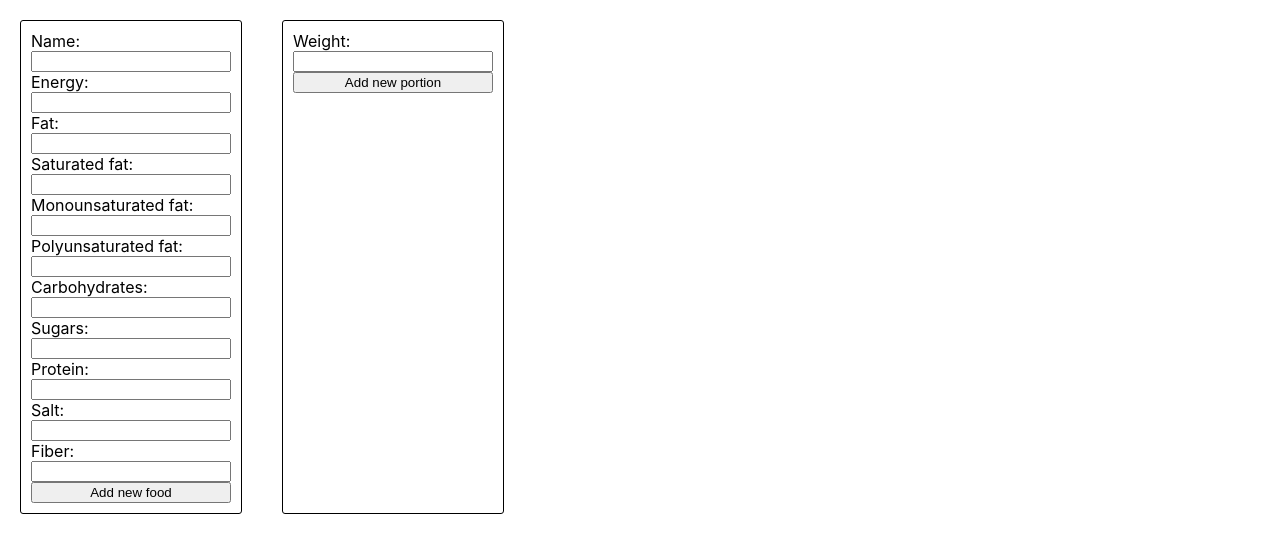
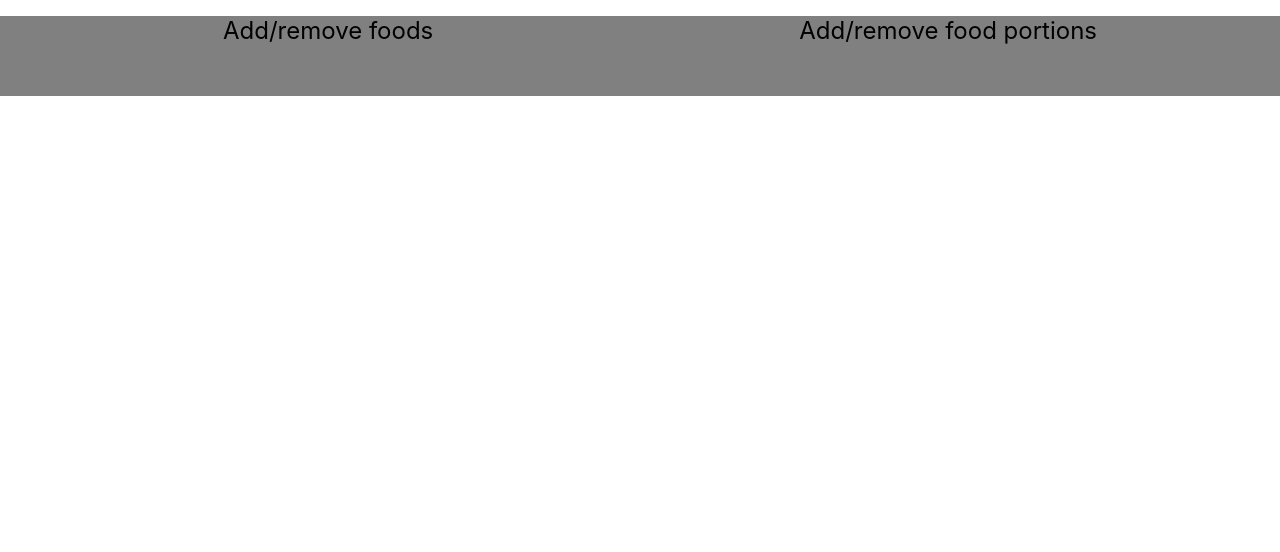
Before and after one commit to StrawbWine/life-manager-frontend, a React (Create React App) app: page / in a window 1280 px wide. Shown: the top 552 px of the page. Built offline with nearby package versions, Linux system fonts and the light colour scheme; no server answers.

Commit message:
✨Add Navbar and set up routes with React Router

```diff
--- a/package.json
+++ b/package.json
@@ -13,6 +13,7 @@
     "axios": "^0.27.2",
     "react": "^18.2.0",
     "react-dom": "^18.2.0",
+    "react-router-dom": "^6.3.0",
     "react-scripts": "5.0.1",
     "web-vitals": "^2.1.4"
   },
--- a/src/App.js
+++ b/src/App.js
@@ -1,29 +1,30 @@
 import React, { useState } from "react"
+import { BrowserRouter as Router, Routes, Route,  } from "react-router-dom";
 import './App.css';
 import useApi from "./hooks/useApi";
 import FoodContainer from "./components/FoodContainer/FoodContainer";
 import CreateFoodForm from "./components/CreateFoodForm/CreateFoodForm";
 import CreateFoodPortionForm from "./components/CreateFoodPortionForm/CreateFoodPortionForm";
+import Navbar from "./components/Navbar/Navbar";
+import FoodPage from "./components/FoodPage/FoodPage";
+import FoodPortionPage from "./components/FoodPortionPage/FoodPortionPage";
 
 function App() {
-  const API_URL = process.env.REACT_APP_API_URL
+  // const API_URL = process.env.REACT_APP_API_URL
 
-  const [foodData, getFoodData, setFoodData] = useApi(`${API_URL}/food`)
-  const [activeFood, setActiveFood] = useState(null)
+  // const [foodData, getFoodData, setFoodData] = useApi(`${API_URL}/food`)
+  // const [activeFood, setActiveFood] = useState(null)
 
   return (
-    <div className="App">
-      <FoodContainer
-        foodArray={foodData}
-        getFoods={getFoodData}
-        activeFood={activeFood}
-        setActiveFood={setActiveFood}
-      />
-      <div className="Forms" style={{display: "flex"}}>
-        <CreateFoodForm getFoods={getFoodData} />
-        <CreateFoodPortionForm activeFood={activeFood} />
+    <Router>
+      <div className="App">
+        <Navbar />
+        <Routes>
+          <Route path="/food" element={<FoodPage />} />
+          <Route path="/foodportion" element={<FoodPortionPage />} />
+        </Routes>
       </div>
-    </div>
+    </Router>
   );
 }
 
--- /dev/null
+++ b/src/components/Buttons/FoodSelectorButton/FoodSelectorButton.js
@@ -0,0 +1,11 @@
+import React from "react"
+
+const FoodSelectorButton = ({ foodName }) => {
+  return (
+    <div className="FoodSelectorButton">
+      <p>{foodName}</p>
+    </div>
+  )
+}
+
+export default FoodSelectorButton
--- /dev/null
+++ b/src/components/FoodPage/FoodPage.js
@@ -0,0 +1,26 @@
+import React, { useState } from "react"
+
+import useApi from "../../hooks/useApi";
+import FoodContainer from "../FoodContainer/FoodContainer";
+import CreateFoodForm from "../CreateFoodForm/CreateFoodForm";
+
+const FoodPage = () => {
+  const API_URL = process.env.REACT_APP_API_URL
+
+  const [foodData, getFoodData, setFoodData] = useApi(`${API_URL}/food`)
+  const [activeFood, setActiveFood] = useState(null)
+
+  return (
+    <div className="FoodPage">
+      <FoodContainer
+        foodArray={foodData}
+        getFoods={getFoodData}
+        activeFood={activeFood}
+        setActiveFood={setActiveFood}
+      />
+      <CreateFoodForm getFoods={getFoodData} />
+    </div>
+  )
+}
+
+export default FoodPage
--- /dev/null
+++ b/src/components/FoodPortionPage/FoodPortionPage.js
@@ -0,0 +1,22 @@
+import React from "react"
+import { useState } from "react"
+
+import FoodSelector from "../FoodSelector/FoodSelector"
+import useApi from "../../hooks/useApi"
+import CreateFoodPortionForm from "../CreateFoodPortionForm/CreateFoodPortionForm"
+
+const FoodPortionPage = () => {
+  const API_URL = process.env.REACT_APP_API_URL
+
+  const [foodData, getFoodData, setFoodData] = useApi(`${API_URL}/food`)
+  const [activeFood, setActiveFood] = useState(null)
+
+  return (
+    <div className="FoodPortionPage">
+      <FoodSelector foodData={foodData} activeFood={activeFood} />
+      <CreateFoodPortionForm activeFood={activeFood} />
+    </div>
+  )
+}
+
+export default FoodPortionPage
--- /dev/null
+++ b/src/components/FoodSelector/FoodSelector.js
@@ -0,0 +1,20 @@
+import React from "react"
+
+import FoodSelectorButton from "../Buttons/FoodSelectorButton/FoodSelectorButton"
+
+const FoodSelector = ({ foodData, activeFood }) => {
+
+  return (
+    <div className="FoodSelector">
+      {foodData.map(food =>
+        <FoodSelectorButton
+          foodName={food.name}
+          active={food.id === activeFood}
+          key={food.id}
+        />)
+      }
+    </div>
+  )
+}
+
+export default FoodSelector
--- /dev/null
+++ b/src/components/Navbar/Navbar.js
@@ -0,0 +1,15 @@
+import React from "react"
+import styles from "./Navbar.module.css"
+
+const Navbar = () => {
+  return (
+    <div className={styles.Navbar}>
+      <ul className={styles.NavbarUl}>
+        <li>Add/remove foods</li>
+        <li>Add/remove food portions</li>
+      </ul>
+    </div>
+  )
+}
+
+export default Navbar
--- /dev/null
+++ b/src/components/Navbar/Navbar.module.css
@@ -0,0 +1,15 @@
+.Navbar {
+  min-height: 10vh;
+  background-color: grey;
+}
+
+.NavbarUl {
+  display: flex;
+  flex-direction: row;
+  justify-content: space-around;
+  list-style: none;
+}
+
+.NavbarUl > li {
+  font-size: x-large;
+}
```
Also changed, not shown: src/components/Buttons/FoodSelectorButton/FoodSelectorButton.module.css (added), src/components/FoodPage/FoodPage.module.css (added), src/components/FoodPortionPage/FoodPortionPage.module.css (added), src/components/FoodSelector/FoodSelector.module.css (added), 1 other file (tests, documents, lock files or other folders).
